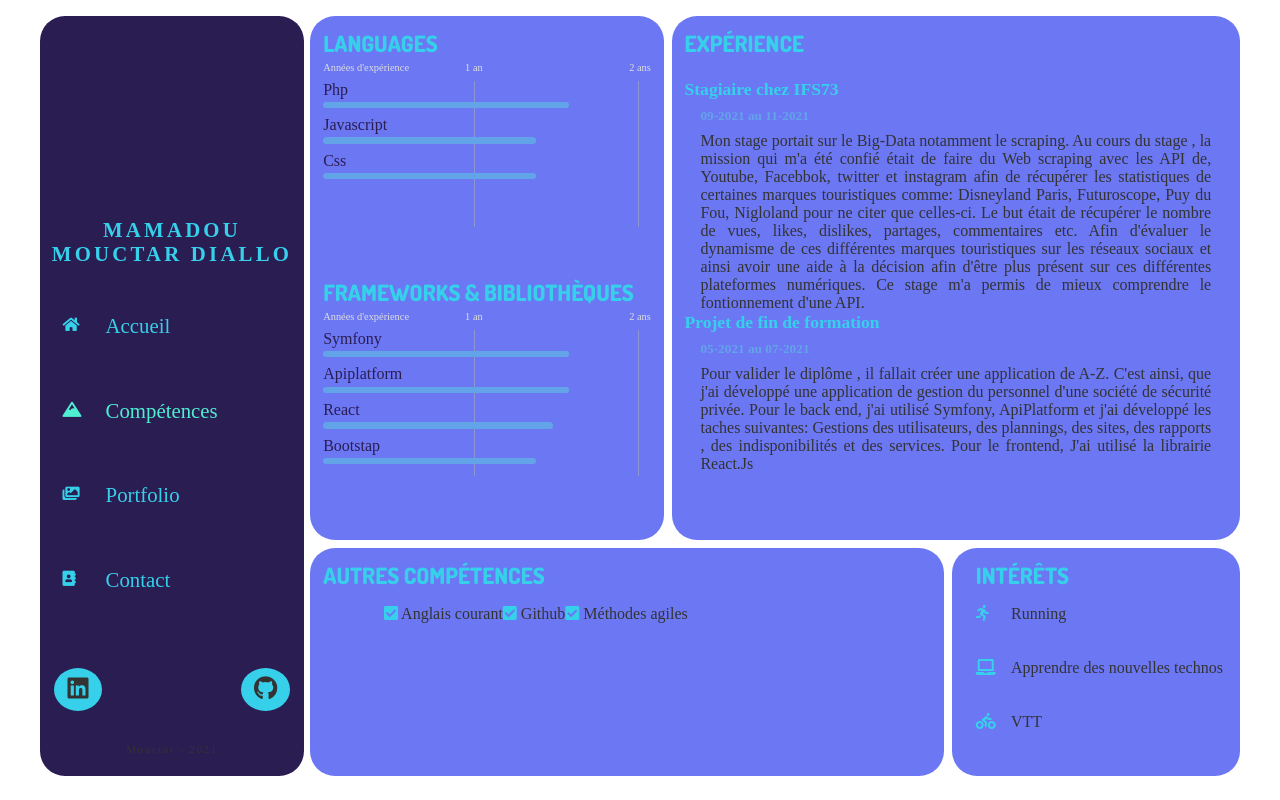
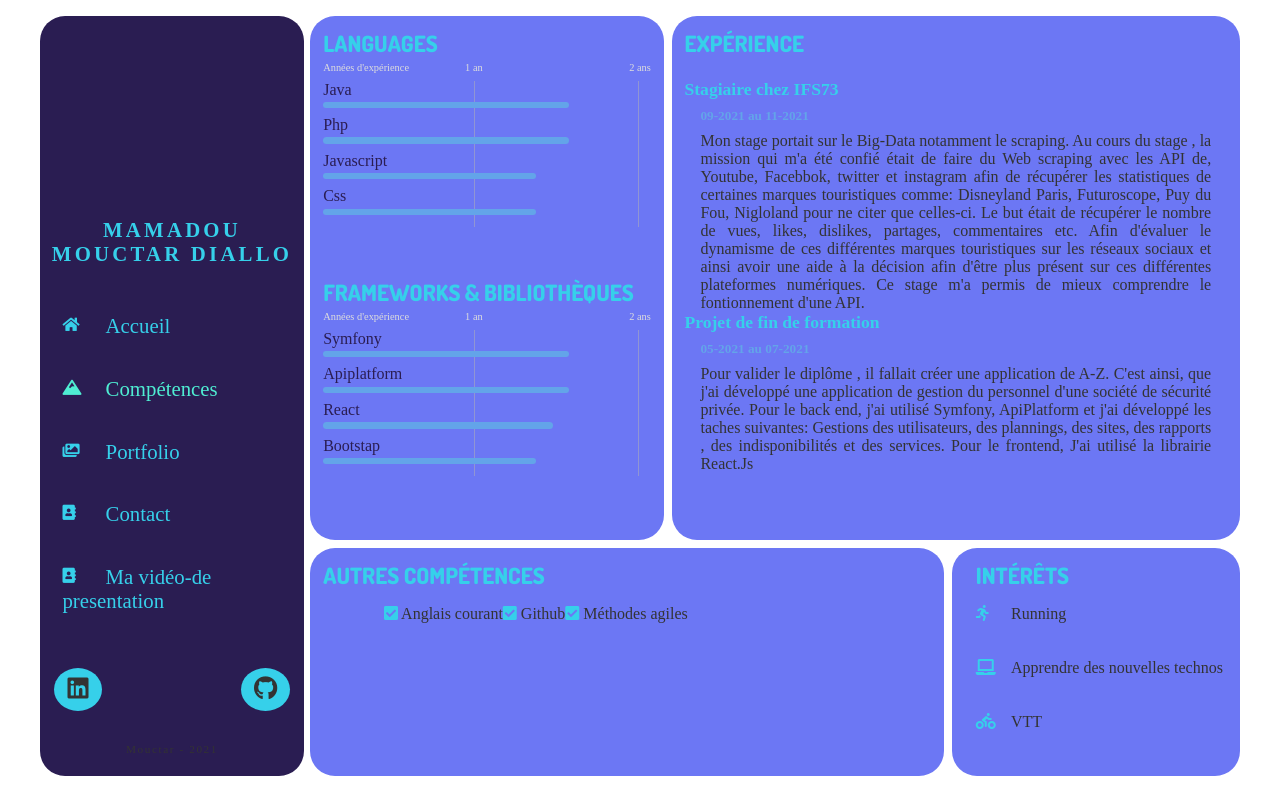
Before and after one commit to mouctare/mo-cv, a React (Create React App) app: page /competences in a window 1280 px wide. Built offline with nearby package versions, Linux system fonts and the light colour scheme; a web font is replaced by a local one.

Commit message:
Change cv

```diff
--- a/src/App.js
+++ b/src/App.js
@@ -5,6 +5,8 @@ import Home from "./pages/Home";
 import Knowledges from "./pages/Knowledges";
 import NotFound from "./pages/NotFound";
 import Portfolio from "./pages/Portfolio";
+
+
 
 const App = () => {
   return (
@@ -15,6 +17,7 @@ const App = () => {
           <Route path="/competences" component={Knowledges} />
           <Route path="/portfolio" component={Portfolio} />
           <Route path="/contact" component={Contact} />
+
           <Route component={NotFound} />
         </Switch>
       </BrowserRouter>
--- a/src/components/Navigation.js
+++ b/src/components/Navigation.js
@@ -36,6 +36,12 @@ const Navigation = () => {
               <span>Contact</span>
             </NavLink>
           </li>
+          <li>
+            <NavLink exact to="/video" activeClassName="navActive">
+              <i className="fas fa-address-book"></i>
+              <span>Ma vidéo-de presentation</span>
+            </NavLink>
+          </li>
         </ul>
       </div>
       <div className="socialNetwork">
--- a/src/components/knowledges/Languages.js
+++ b/src/components/knowledges/Languages.js
@@ -4,6 +4,7 @@ import ProgressBar from "./ProgressBar";
 class Languages extends Component {
   state = {
     languages: [
+      { id: 1, value: "Java", xp: 1.5 },
       { id: 1, value: "Php", xp: 1.5 },
       { id: 2, value: "Javascript", xp: 1.3 },
       { id: 3, value: "Css", xp: 1.3 },
```
Also changed, not shown: src/components/knowledges/Experience.js (line endings or trailing spaces), 1 other file (tests, documents, lock files or other folders).
